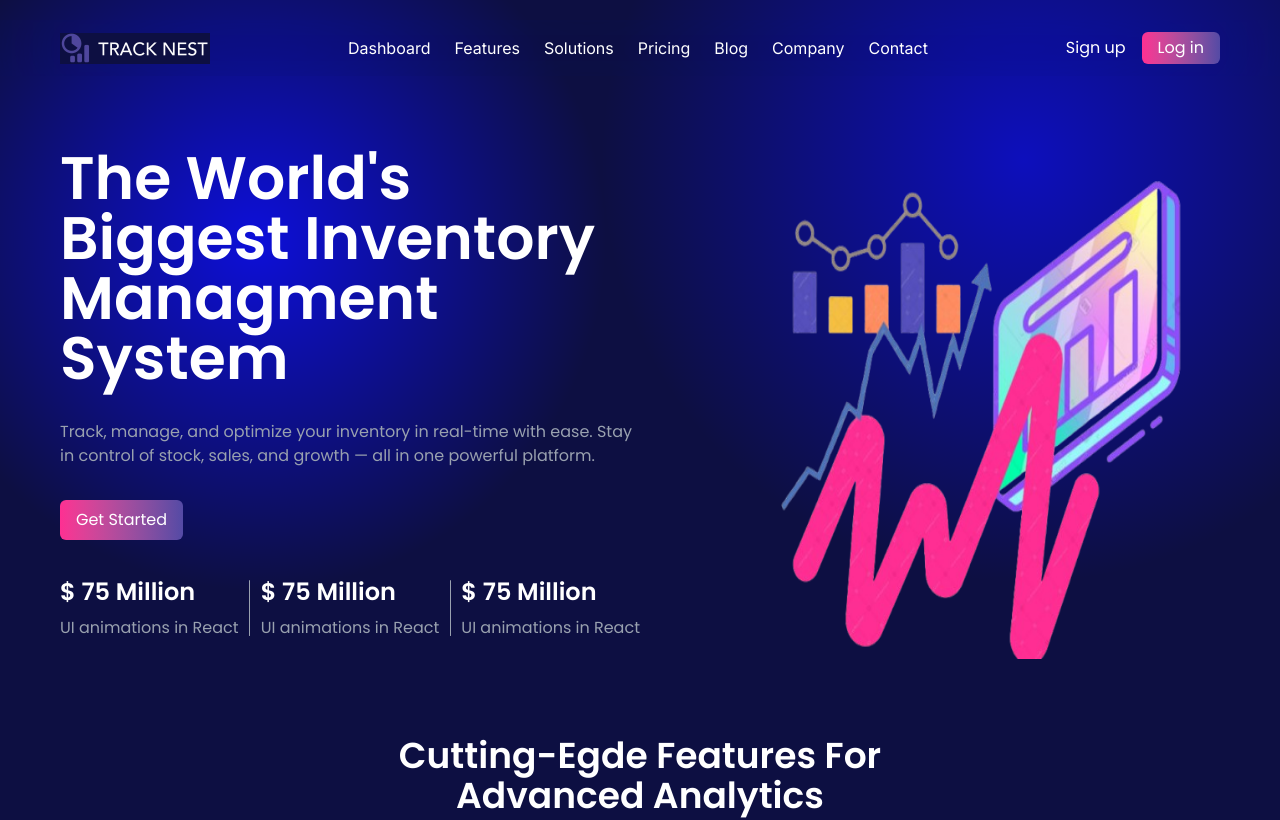
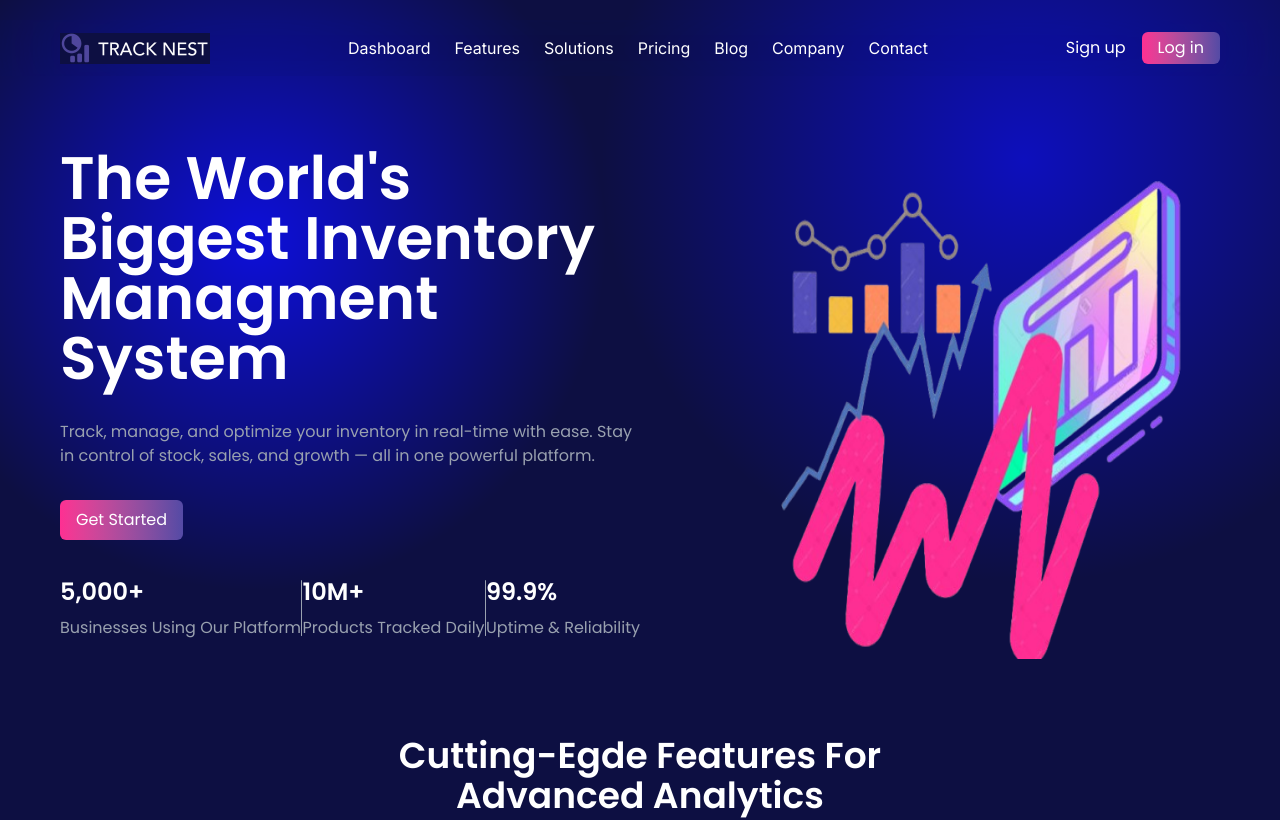
Before and after one commit to dani-dina/stocktrack-nextjs, a Next.js app: page / in a window 1280 px wide. Shown: the top 820 px of the page. Built offline with nearby package versions, Linux system fonts and the light colour scheme.

Commit message:
changes on her0

```diff
--- a/components/Hero.tsx
+++ b/components/Hero.tsx
@@ -22,20 +22,21 @@ const Hero : React.FC = () => {
             />
             <div className='hidden md:flex items-center justify-between mt-3 py-6'>
               <div>
-                <h1 className='text-2xl font-semibold font-[poppins] text-white'>$ 75 Million</h1>
-                <p className='text-gray-400 pt-2'>UI animations in React</p>
+                <h1 className='text-2xl font-semibold font-[poppins] text-white'>5,000+</h1>
+                <p className='text-gray-400 pt-2'>Businesses Using Our Platform</p>
               </div>
               <div className='w-[1px] bg-gray-400 rounded-lg py-7'></div>
               <div>
-                <h1 className='text-2xl font-semibold font-[poppins] text-white'>$ 75 Million</h1>
-                <p className='text-gray-400 pt-2'>UI animations in React</p>
+                <h1 className='text-2xl font-semibold font-[poppins] text-white'>10M+</h1>
+                <p className='text-gray-400 pt-2'>Products Tracked Daily</p>
               </div>
               <div className='w-[1px] bg-gray-400 rounded-lg py-7'></div>
               <div>
-                <h1 className='text-2xl font-semibold font-[poppins] text-white'>$ 75 Million</h1>
-                <p className='text-gray-400 pt-2'>UI animations in React</p>
+                <h1 className='text-2xl font-semibold font-[poppins] text-white'>99.9%</h1>
+                <p className='text-gray-400 pt-2'>Uptime & Reliability</p>
               </div>
             </div>
+
           </div>
         </div>
         <div className='md:w-1/2 flex items-center justify-start md:justify-end py-4 z-2'>
```
